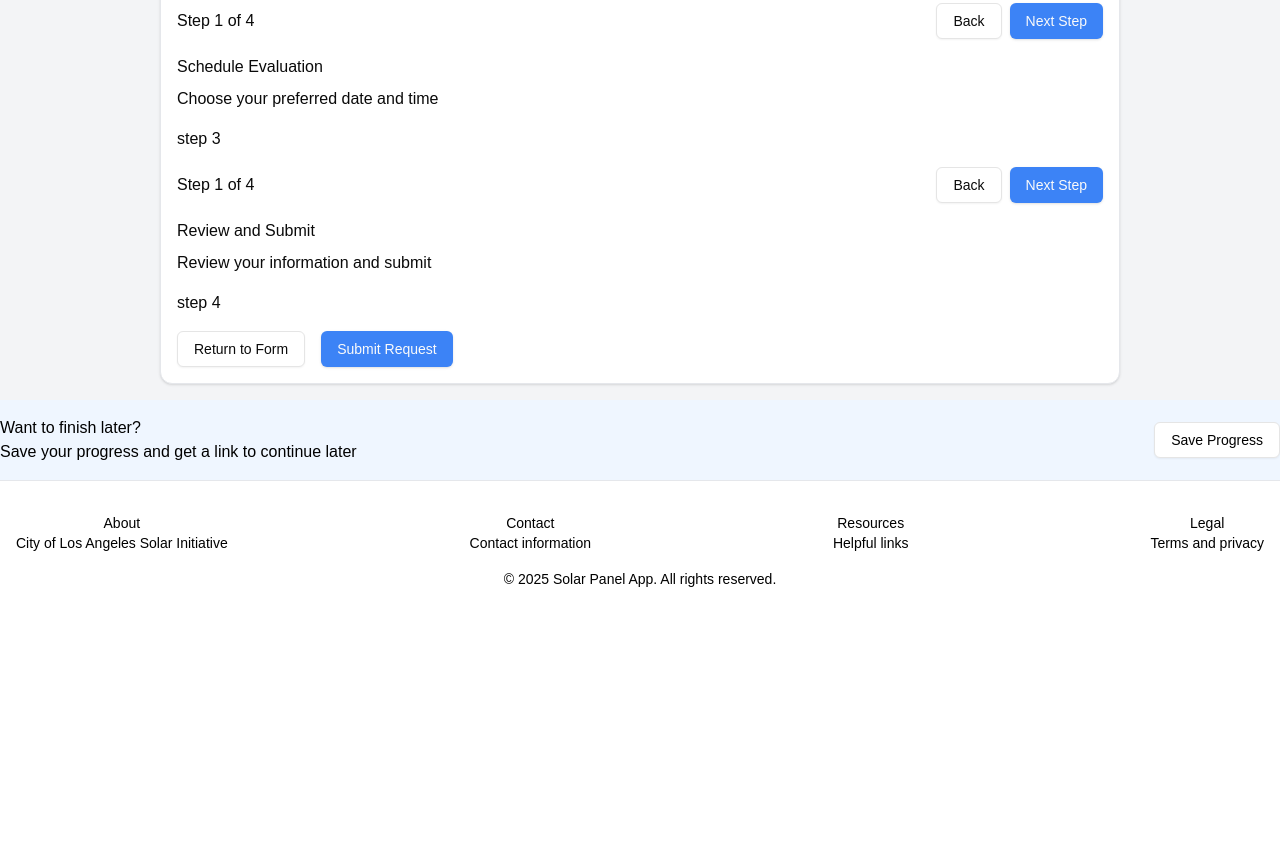
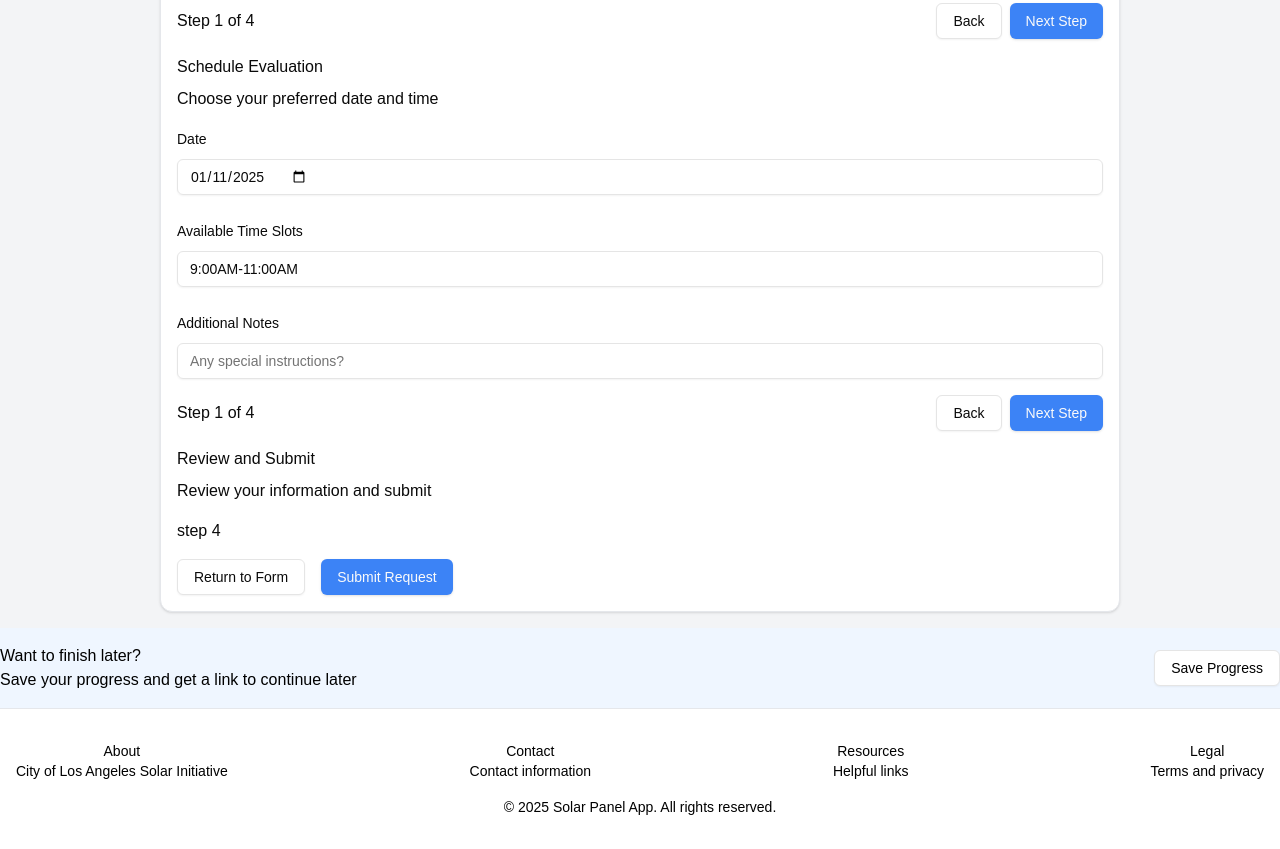
Before and after one commit to chingu-voyages/v52-tier3-team-33, a Next.js app in the folder solar-panel/: page /public/evaluate/form in a window 1280 px wide. Shown: the part 1200-2049 px from the top of the page. Before the commit the page ends 1821 px from the top, so only its background shows below. Built offline with nearby package versions, Linux system fonts and the light colour scheme.

Commit message:
Create form fields for step 3 of evaluation request

```diff
--- a/solar-panel/src/app/public/evaluate/form/components/step-3/form-fields.tsx
+++ b/solar-panel/src/app/public/evaluate/form/components/step-3/form-fields.tsx
@@ -0,0 +1,86 @@
+"use client";
+
+import { useForm } from "react-hook-form";
+import { zodResolver } from "@hookform/resolvers/zod";
+
+import {
+  Form,
+  FormControl,
+  FormField,
+  FormItem,
+  FormLabel,
+  FormMessage,
+} from "@/components/ui/form";
+import { Input } from "@/components/ui/input";
+import { useEvaluationFormStore } from "@/stores/evaluation-form-store";
+import {
+  FormStepThreeSchema,
+  type StepThreeType,
+} from "@/utils/schemas/evaluation-form-schema";
+
+export default function StepThreeFormFields(): React.ReactNode {
+  const { formData, updateFormData } = useEvaluationFormStore();
+
+  const form = useForm<StepThreeType>({
+    resolver: zodResolver(FormStepThreeSchema),
+    defaultValues: {
+      date: formData.date || new Date(),
+      timeSlot: formData.timeSlot || "9:00AM-11:00AM",
+      additionalNotes: formData.additionalNotes || "",
+    },
+  });
+
+  function onSubmit(values: StepThreeType): void {
+    updateFormData(values);
+  }
+
+  return (
+    <Form {...form}>
+      <form onSubmit={form.handleSubmit(onSubmit)} className="space-y-6">
+        <FormField
+          control={form.control}
+          name="date"
+          render={({ field }) => (
+            <FormItem>
+              <FormLabel>Date</FormLabel>
+              <FormControl>
+                <Input
+                  type="date"
+                  {...field}
+                  value={field.value?.toISOString().split("T")[0]}
+                />
+              </FormControl>
+              <FormMessage />
+            </FormItem>
+          )}
+        />
+        <FormField
+          control={form.control}
+          name="timeSlot"
+          render={({ field }) => (
+            <FormItem>
+              <FormLabel>Available Time Slots</FormLabel>
+              <FormControl>
+                <Input placeholder="Select a time slot" {...field} />
+              </FormControl>
+              <FormMessage />
+            </FormItem>
+          )}
+        />
+        <FormField
+          control={form.control}
+          name="additionalNotes"
+          render={({ field }) => (
+            <FormItem>
+              <FormLabel>Additional Notes</FormLabel>
+              <FormControl>
+                <Input placeholder="Any special instructions?" {...field} />
+              </FormControl>
+              <FormMessage />
+            </FormItem>
+          )}
+        />
+      </form>
+    </Form>
+  );
+}
--- a/solar-panel/src/app/public/evaluate/form/components/step-3/page.tsx
+++ b/solar-panel/src/app/public/evaluate/form/components/step-3/page.tsx
@@ -1,5 +1,6 @@
 import CtaContainer from "../adopt/form-navigation";
 import HeadContainer from "../adopt/head";
+import StepThreeFormFields from "./form-fields";
 
 export default function FormStepThree(): React.ReactNode {
   return (
@@ -8,7 +9,7 @@ export default function FormStepThree(): React.ReactNode {
         title="Schedule Evaluation"
         copy="Choose your preferred date and time"
       />
-      <p>step 3</p>
+      <StepThreeFormFields />
       <CtaContainer />
     </section>
   );
```
